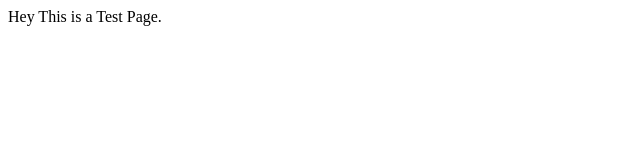
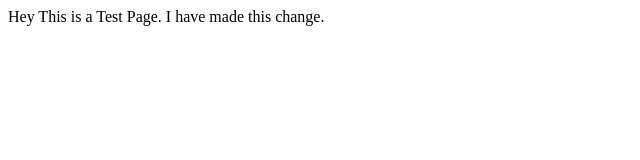
Before and after one commit to abhinandan95693-code/test, a plain HTML site: page index.html in a window 1280 px wide. Shown: the whole page, without its empty margins (0-640 px from the left). Drawn offline with Linux system fonts and the light colour scheme.

Commit message:
second commit

```diff
--- a/index.html
+++ b/index.html
@@ -7,5 +7,6 @@
 </head>
 <body>
     Hey This is a Test Page.
+    I have made this change.
 </body>
 </html>
```
